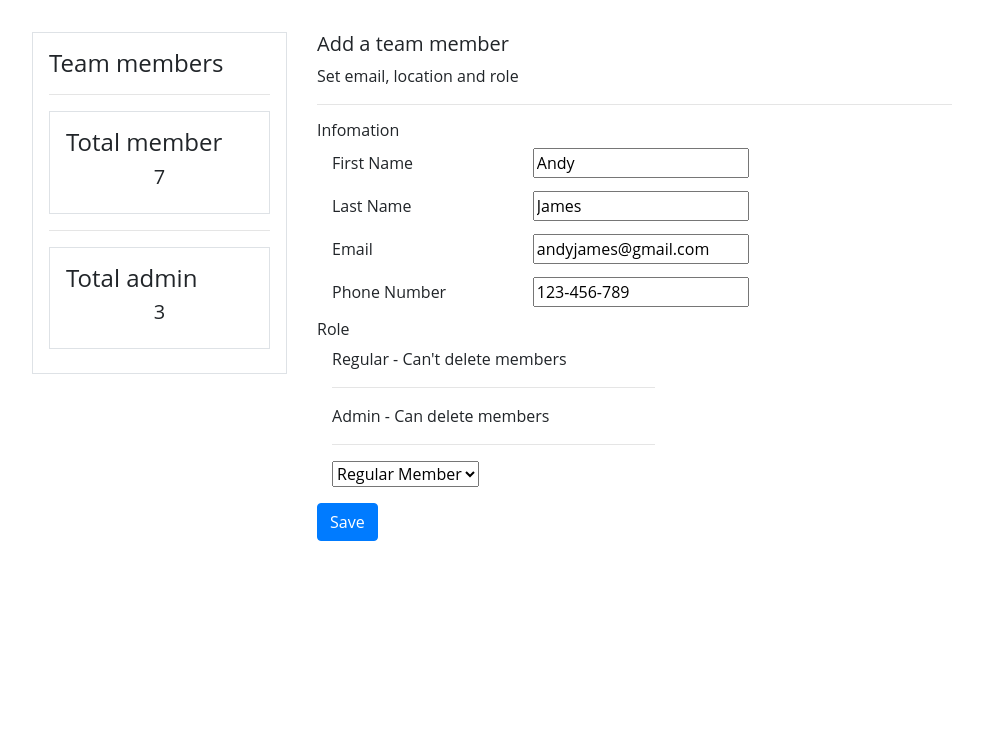
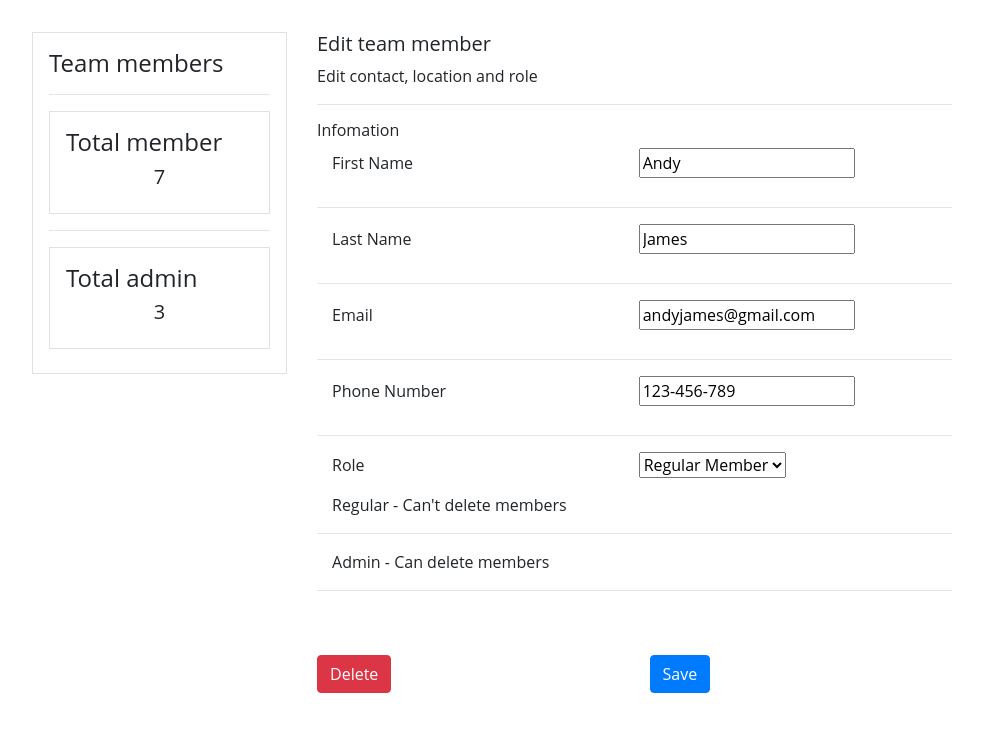
Before and after one commit to gavindang2911/team-member-management, a Django app: page /edit/1/ in a window 1280 px wide. Shown: the part 56-800 px from the top of the page, without its empty margins (53-1036 px from the left). Run offline with Django 3.2, Linux system fonts and the light colour scheme; data comes from the database, SQL or seed files in the repository; both versions use the stored data as it was after the commit; some libraries are stand-ins or nearby versions.

Commit message:
refactor template

```diff
--- a/membermanagementapp/templates/membermanagementapp/addItem.html
+++ /dev/null
@@ -1,58 +0,0 @@
-<!-- <h1>Hello world from index.html</h1> -->
-
-{% extends 'partials/base.html' %} {% block content %}
-
-<!-- <form method="POST">
-  <input />
-  <button type="submit" class="btn btn-success btn-block">Submit</button>
-</form> -->
-<h5>Add a team member</h5>
-<p>Set email, location and role</p>
-<form method="POST">
-  {% csrf_token %}
-
-  <hr />
-  <h6>Infomation</h6>
-  <div>
-    <label for="validationDefault01" class="col-md-4 mb-3">First Name</label>
-    {{ form.first_name}}
-  </div>
-  <div>
-    <label for="validationDefault02" class="col-md-4 mb-3">Last Name</label>
-    {{ form.last_name}}
-  </div>
-  <div>
-    <label for="validationDefault02" class="col-md-4 mb-3">Email</label>
-    {{ form.email}}
-  </div>
-  <div>
-    <label for="validationDefault02" class="col-md-4 mb-3">Phone Number</label>
-    {{ form.phone_number}}
-  </div>
-  <h6>Role</h6>
-
-  <fieldset class="col-md-8 mb-3">
-    <div class="row">
-      <div class="col-sm-10">
-        <label class="form-check-label" for="gridRadios1">
-          Regular - Can't delete members
-        </label>
-
-        <hr />
-
-        <label class="form-check-label" for="gridRadios2">
-          Admin - Can delete members
-        </label>
-        <hr />
-        {{ form.role}}
-
-      </div>
-    </div>
-  </fieldset>
-  <div class="form-group row">
-    <div class="col-sm-10">
-      <button type="submit" class="btn btn-primary">Save</button>
-    </div>
-  </div>
-</form>
-{% endblock %}
--- /dev/null
+++ b/membermanagementapp/templates/membermanagementapp/editMember.html
@@ -0,0 +1,56 @@
+{% extends 'partials/base.html' %} {% block content %}
+
+<h5>Edit team member</h5>
+<p>Edit contact, location and role</p>
+<form method="POST">
+  {% csrf_token %}
+
+  <hr />
+  <h6>Infomation</h6>
+  <div>
+    <label for="validationDefault01" class="col-md-6 mb-3">First Name</label>
+    {{ form.first_name}}
+  </div>
+  <hr />
+  <div>
+    <label for="validationDefault02" class="col-md-6 mb-3">Last Name</label>
+    {{ form.last_name}}
+  </div>
+  <hr />
+  <div>
+    <label for="validationDefault02" class="col-md-6 mb-3">Email</label>
+    {{ form.email}}
+  </div>
+  <hr />
+  <div>
+    <label for="validationDefault02" class="col-md-6 mb-3">Phone Number</label>
+    {{ form.phone_number}}
+  </div>
+  <hr />
+  <label class="col-md-6 mb-3">Role </label>
+  {{ form.role}}
+  <div>
+    <div class="col-sm-10">
+      <label class="form-check-label" for="gridRadios1">
+        Regular - Can't delete members
+      </label>
+    </div>
+    <hr />
+    <div class="col-sm-10">
+      <label class="form-check-label" for="gridRadios2">
+        Admin - Can delete members
+      </label>
+    </div>
+  </div>
+  <hr />
+
+  <div class="row">
+    <div class="col-sm-6 mt-5">
+      <button type="submit" class="btn btn-danger">Delete</button>
+    </div>
+    <div class="col-sm-4 mt-5">
+      <button type="submit" class="btn btn-primary">Save</button>
+    </div>
+  </div>
+</form>
+{% endblock %}
--- a/membermanagementapp/urls.py
+++ b/membermanagementapp/urls.py
@@ -3,6 +3,6 @@ from . import views
 
 urlpatterns = [
     path('', views.index, name='membermangement-index'),
-    path('addItem', views.add_item, name='membermangement-add-item'),
+    path('addMember', views.add_item, name='membermangement-add-item'),
     path('edit/<int:pk>/', views.edit, name='membermangement-edit-item')
 ]
--- a/membermanagementapp/views.py
+++ b/membermanagementapp/views.py
@@ -46,7 +46,7 @@ def add_item(request):
         'count_members': count_members,
         'count_admin': count_admin
     }
-    return render(request, "membermanagementapp/addItem.html", context)
+    return render(request, "membermanagementapp/addMember.html", context)
 
 def edit(request, pk):
     # members = Member.objects.all()
@@ -66,4 +66,4 @@ def edit(request, pk):
         'count_members': count_members,
         'count_admin': count_admin
     }
-    return render(request, 'membermanagementapp/addItem.html', context)
+    return render(request, 'membermanagementapp/editMember.html', context)
```
Also changed, not shown: membermanagementapp/templates/membermanagementapp/addMember.html (added, +55 -0 lines), membermanagementapp/templates/membermanagementapp/index.html (+4 -4 lines), db.sqlite3.
